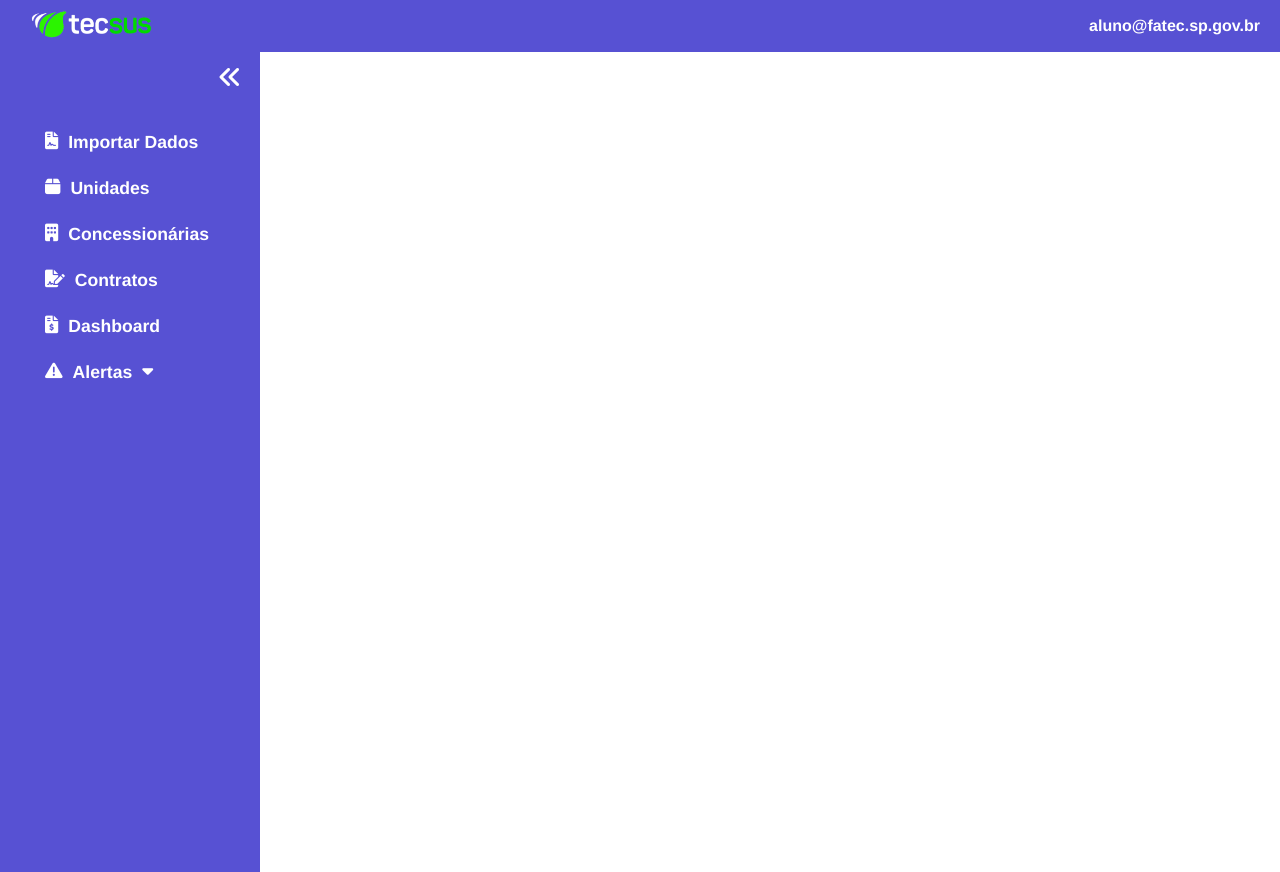
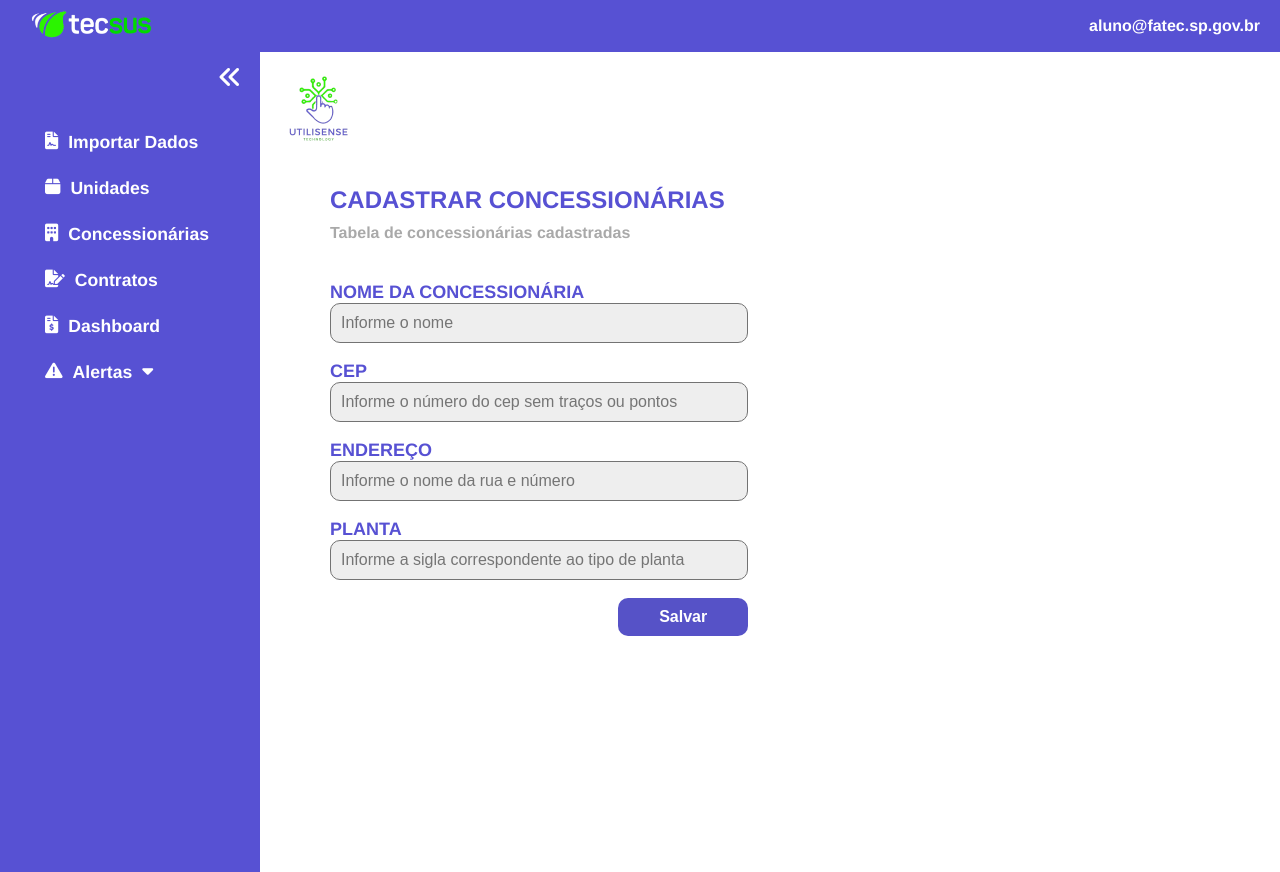
Before and after one commit to Data-Team23/Tecsus-frontend, a Vue app in the folder app-web/: page /adicionar-concessionaria in a window 1280 px wide. Built offline with nearby package versions, Linux system fonts and the light colour scheme.

Commit message:
feat: desenvolvimento das telas de cadastro e listagem de concessionaria

```diff
--- /dev/null
+++ b/app-web/src/assets/styles/concessionaire.css
@@ -0,0 +1,38 @@
+.add-concessionaire-container form{
+    margin: 30px 70px 70px 70px;
+    width: 50%;
+}
+
+.input-button-container{
+    display: flex;
+    justify-content: flex-end;
+    width: 82%;
+}
+
+.title-container{
+    display: flex;
+    flex-direction: row;
+    justify-content: space-between;
+    margin-right: 75px;
+}
+
+.title-container h2{
+    margin-block: 0;
+    color: var(--cor-primaria);
+}
+
+.title-container h4{
+    text-align: start;
+    margin-block: 10px;
+    color: var(--cor-hover);
+}
+
+.add-button i{
+    font-size: 28px;
+    color: var(--cor-hover);
+    cursor: pointer;
+}
+
+.add-button i:hover{
+    color: var(--cor-primaria);
+}
--- a/app-web/src/components/InputField/styles.css
+++ b/app-web/src/components/InputField/styles.css
@@ -10,9 +10,14 @@ input{
 }
 
 label{
+    align-items: flex-start;
+    flex-direction: column;
     position: relative;
     width: 100%;
     display: flex;
+    color: var(--cor-primaria);
+    font-weight: bolder;
+    font-size: 18px;
 }
 
 input[type="file"]::file-selector-button{
--- a/app-web/src/router/index.js
+++ b/app-web/src/router/index.js
@@ -3,6 +3,8 @@ import UploadImage from '@/views/Upload.vue';
 import Dashboard from '@/views/Dashboard.vue'
 import PowerAlerts from '@/views/PowerAlerts.vue';
 import WaterAlerts from '@/views/WaterAlerts.vue';
+import ListConcessionaire from '@/views/concessionaire/ListConcessionaire.vue';
+import AddConcessionaire from '@/views/concessionaire/AddConcessionaire.vue';
 
 const routes = [
   {
@@ -24,6 +26,16 @@ const routes = [
     path: '/consumo-de-agua',
     name: 'Consumo de água',
     component: WaterAlerts
+  },
+  {
+    path: '/concessionarias',
+    name: 'Listar concessionárias',
+    component: ListConcessionaire
+  },
+  {
+    path: '/adicionar-concessionaria',
+    name: 'Adicionar concessionária',
+    component: AddConcessionaire
   }
 ];
 
--- /dev/null
+++ b/app-web/src/views/concessionaire/AddConcessionaire.vue
@@ -0,0 +1,55 @@
+<template>
+    <div class="add-concessionaire-container">
+        <div class="utilisense-logo">
+            <img src="@/assets/utilisense-logo.png" alt="">
+        </div>
+        <div class="title-container">
+            <div class="title">
+                <h2>CADASTRAR CONCESSIONÁRIAS</h2>
+                <h4>Tabela de concessionárias cadastradas</h4>
+            </div>
+        </div>
+        <form action="" class="add-concessionaire-form">
+            <InputField
+                label="NOME DA CONCESSIONÁRIA"
+                placeholder="Informe o nome"
+                type="text">
+            </InputField>
+            <br>
+            <InputField
+                label="CEP"
+                placeholder="Informe o número do cep sem traços ou pontos"
+                type="text">
+            </InputField>
+            <br>
+            <InputField
+                label="ENDEREÇO"
+                placeholder="Informe o nome da rua e número"
+                type="text">
+            </InputField>
+            <br>
+            <InputField
+                label="PLANTA"
+                placeholder="Informe a sigla correspondente ao tipo de planta"
+                type="text">
+            </InputField>
+            <br>
+            <div class="input-button-container">
+                <InputButton
+                    :textButton="'Salvar'"
+                    :onClick="console.log('Botão input acionado')">
+                </InputButton>
+            </div>
+        </form>
+    </div>
+</template>
+
+<script setup>
+import InputField from '@/components/InputField/InputField.vue';
+import InputButton from '@/components/InputButton/InputButton.vue';
+import '@/assets/styles/concessionaire.css';
+
+
+
+
+</script>
--- /dev/null
+++ b/app-web/src/views/concessionaire/ListConcessionaire.vue
@@ -0,0 +1,67 @@
+<template>
+    <div class="create-concessionaire-container">
+        <div class="utilisense-logo">
+            <img src="@/assets/utilisense-logo.png" alt="">
+        </div>
+        <div class="title-container">
+            <div class="title">
+                <h2>CADASTRAR CONCESSIONÁRIAS</h2>
+                <h4>Tabela de concessionárias cadastradas</h4>
+            </div>
+            <div class="add-button">
+                <router-link to="/adicionar-concessionaria">
+                    <i class="fa-solid fa-plus"></i>
+                </router-link>
+            </div>
+        </div>
+        <div class="table-container">
+            <TableComponent
+                :data="data"
+                :column-names="['Concessionária', 'CEP', 'Endereço', 'Planta']">
+            </TableComponent>
+        </div>
+    </div>
+</template>
+
+<script setup>
+import TableComponent from '@/components/Table/TableComponent.vue';
+import '@/assets/styles/concessionaire.css';
+import { ref } from 'vue';
+import axios from 'axios';
+import { useToast } from 'vue-toastification';
+
+const toast = useToast();
+
+const apiUrl = 'http://localhost:8000/api'
+
+const data = ref([
+    {
+        "name": "Concessionaria 1",
+        "cep": "12224-015",
+        "endereco": "Rua, XXXXXXXXXXX, 230",
+        "planta": "CO"
+    },
+    {
+        "name": "Concessionaria 2",
+        "cep": "12224-016",
+        "endereco": "Rua, XXXXXXXXXXX, 231",
+        "planta": "CO"
+    },
+    {
+        "name": "Concessionaria 3",
+        "cep": "12224-017",
+        "endereco": "Rua, XXXXXXXXXXX, 232",
+        "planta": "CO"
+    }
+])
+
+// axios.get(`${apiUrl}/concessionaires.json`)
+//   .then(response => {
+//     console.log(response.data);
+//     data.value = response.data
+//   })
+//   .catch(error => {
+//     console.error('Erro ao carregar alertas:', error);
+//   });
+
+</script>
```
Also changed, not shown: app-web/src/assets/mockedDatas/concessionaires.json (added, +20 -0 lines).
